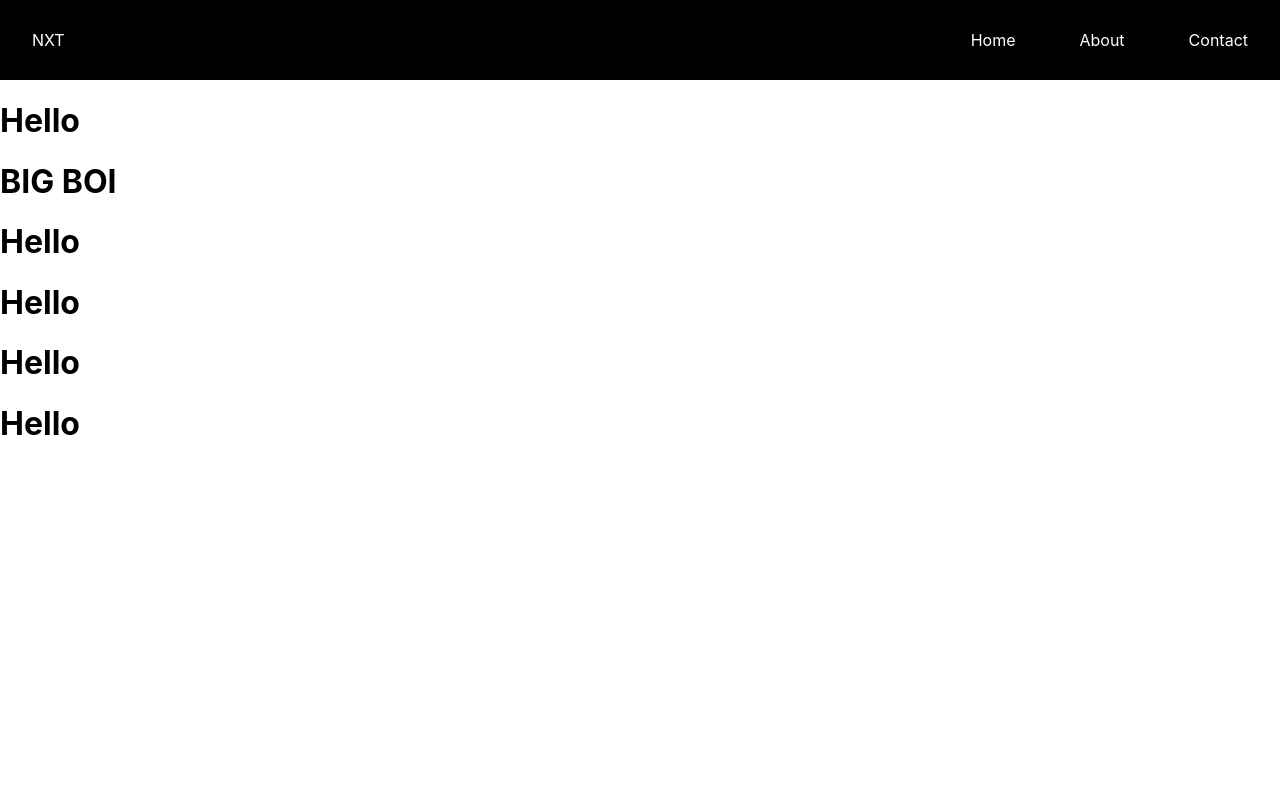
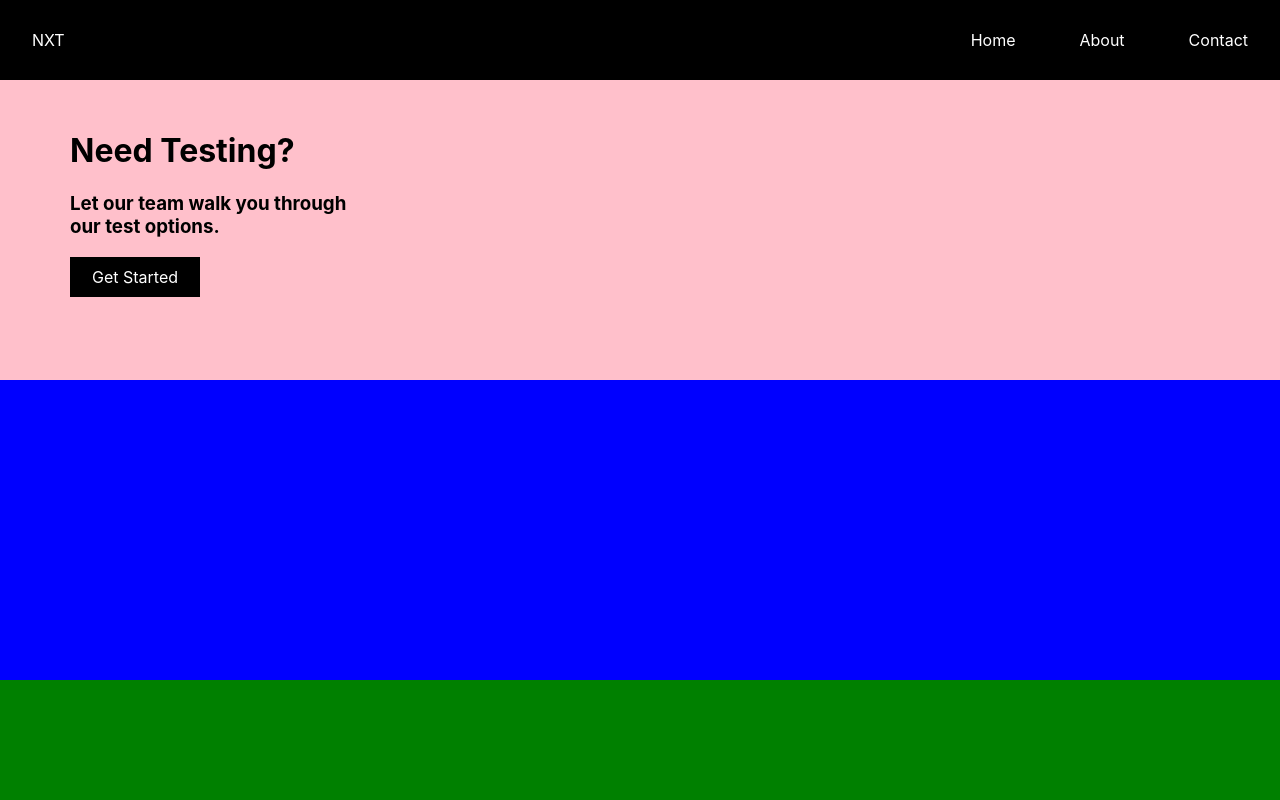
Before and after one commit to Danfirech/covid-landingpage, a Next.js app: page / in a window 1280 px wide. Shown: the top 800 px of the page. Built offline with nearby package versions, Linux system fonts and the light colour scheme.

Commit message:
Call to action set up

```diff
--- a/components/About.js
+++ b/components/About.js
@@ -1,5 +1,34 @@
+import styled from "styled-components";
+
+const AboutContainerTop = styled.div`
+  height: 300px;
+  width: 100vw;
+  background-color: blue;
+`;
+
+const AboutContainerBottom = styled.div`
+  height: 300px;
+  width: 100vw;
+  background-color: green;
+`;
+
+const Button = styled.div`
+  display: flex;
+  justify-content: center;
+  align-items: center;
+  height: 40px;
+  width: 130px;
+  background-color: black;
+  color: white;
+`;
+
 const About = () => {
-  return <h1>BIG BOI</h1>;
+  return (
+    <>
+      <AboutContainerTop />
+      <AboutContainerBottom />
+    </>
+  );
 };
 
 export default About;
--- a/components/CallToAction.js
+++ b/components/CallToAction.js
@@ -1,5 +1,36 @@
+import styled from "styled-components";
+
+const CallToActionContainer = styled.div`
+  height: 300px;
+  width: 100vw;
+  background-color: pink;
+  padding-left: 70px;
+  padding-top: 30px;
+`;
+
+const Button = styled.div`
+  display: flex;
+  justify-content: center;
+  align-items: center;
+  height: 40px;
+  width: 130px;
+  background-color: black;
+  color: white;
+`;
+
 const CallToAction = () => {
-  return <h1>Hello</h1>;
+  return (
+    <>
+      <CallToActionContainer>
+        <h1>Need Testing?</h1>
+        <h3>
+          Let our team walk you through <br></br>
+          our test options.
+        </h3>
+        <Button>Get Started</Button>
+      </CallToActionContainer>
+    </>
+  );
 };
 
 export default CallToAction;
```
